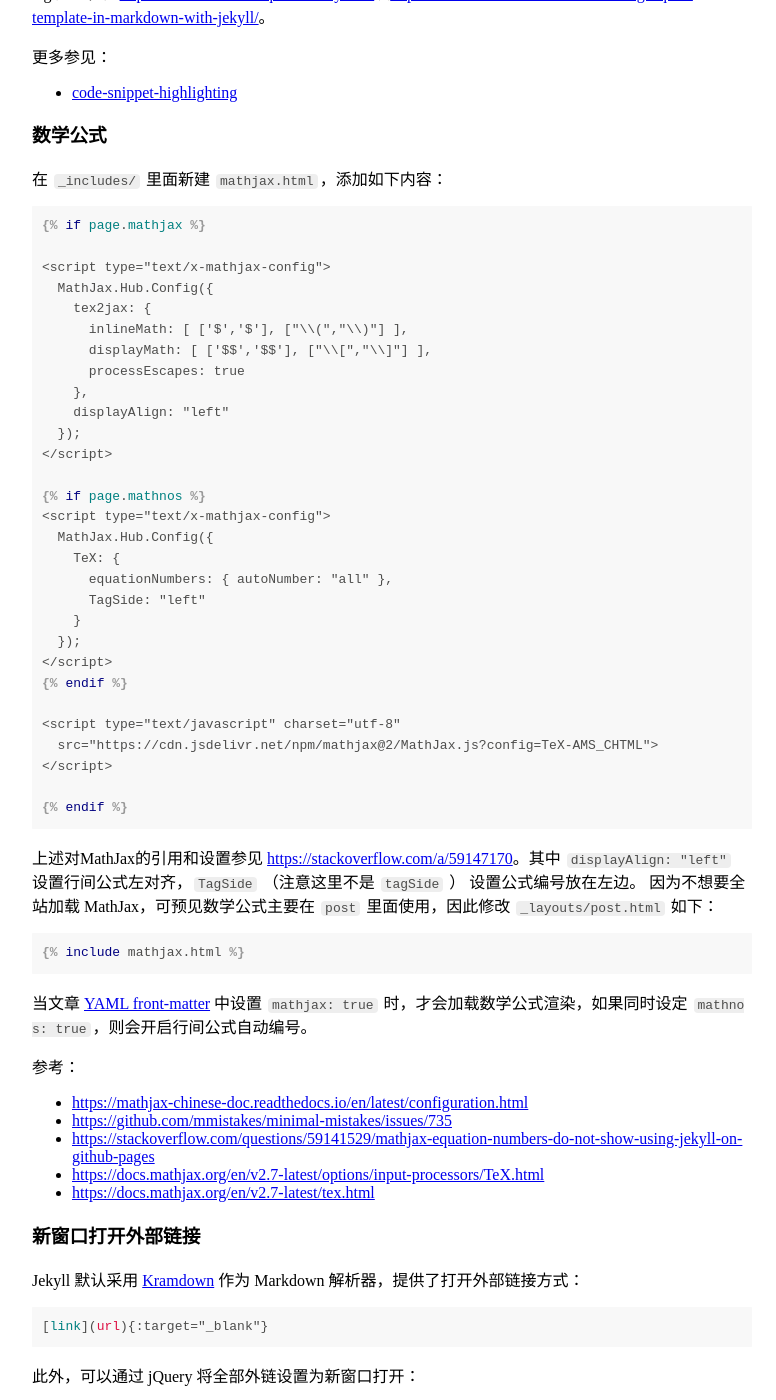
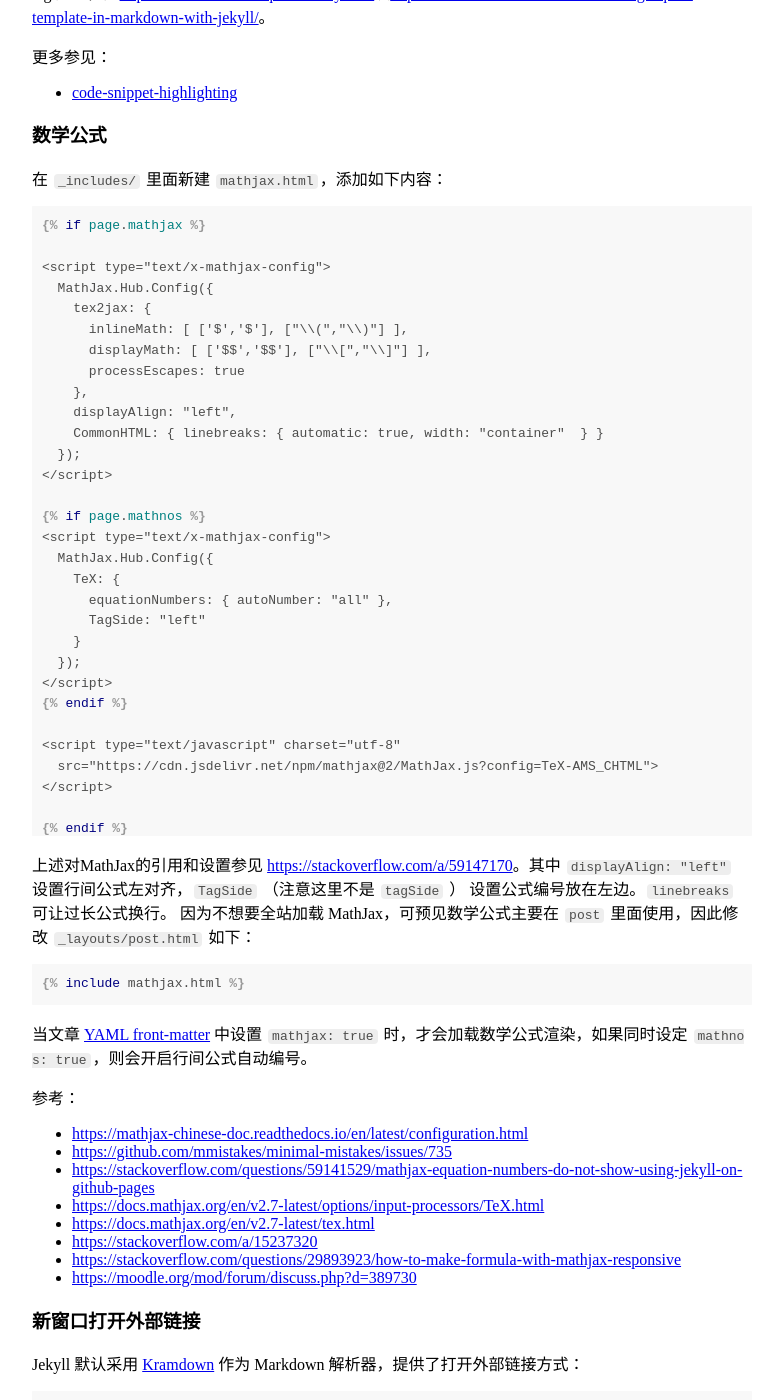
Before and after one commit to xienotes/xienotes.github.io, a Jekyll site: the page built from _posts/2020-04-25-用GitHub-Pages搭建博客及Jekyll主题设置.md, in a window 1280 px wide and 1400 px high, scrolled down 7960 px. Shown: the whole window, without its empty margins (248-1024 px from the left). Built offline with Jekyll 4.4.1, drawn with Linux system fonts in a browser that asks for light colours.

Commit message:
add line breaks for long mathjax equations

````diff
--- a/_includes/mathjax.html
+++ b/_includes/mathjax.html
@@ -7,7 +7,8 @@
       displayMath: [ ['$$','$$'], ["\\[","\\]"] ],
       processEscapes: true
     },
-    displayAlign: "center"
+    displayAlign: "center",
+    CommonHTML: { linebreaks: { automatic: true, width: "container"  } }
   });
 </script>
 
--- a/_layouts/default.html
+++ b/_layouts/default.html
@@ -14,7 +14,7 @@
     <meta name='viewport' content='width=device-width, initial-scale=1'>
 
     <style>
-        @media screen and (max-width: 560px) {
+        @media screen and (max-width: 768px) {
             ul,ol {
                 padding-left: 20px;
             }
--- a/_posts/2020-04-25-用GitHub-Pages搭建博客及Jekyll主题设置.md
+++ b/_posts/2020-04-25-用GitHub-Pages搭建博客及Jekyll主题设置.md
@@ -360,7 +360,8 @@
       displayMath: [ ['$$','$$'], ["\\[","\\]"] ],
       processEscapes: true
     },
-    displayAlign: "left"
+    displayAlign: "left",
+    CommonHTML: { linebreaks: { automatic: true, width: "container"  } }
   });
 </script>
 
@@ -382,7 +383,7 @@
 {% endif %}
 ```
 {% endraw %}
-上述对MathJax的引用和设置参见 [https://stackoverflow.com/a/59147170](https://stackoverflow.com/a/59147170){:target="_blank"}。其中 `displayAlign: "left"` 设置行间公式左对齐，`TagSide` （注意这里不是 `tagSide` ） 设置公式编号放在左边。
+上述对MathJax的引用和设置参见 [https://stackoverflow.com/a/59147170](https://stackoverflow.com/a/59147170){:target="_blank"}。其中 `displayAlign: "left"` 设置行间公式左对齐，`TagSide` （注意这里不是 `tagSide` ） 设置公式编号放在左边。`linebreaks` 可让过长公式换行。
 因为不想要全站加载 MathJax，可预见数学公式主要在 `post` 里面使用，因此修改 `_layouts/post.html` 如下：
 
 {% raw %}
@@ -400,6 +401,9 @@
 * [https://stackoverflow.com/questions/59141529/mathjax-equation-numbers-do-not-show-using-jekyll-on-github-pages](https://stackoverflow.com/questions/59141529/mathjax-equation-numbers-do-not-show-using-jekyll-on-github-pages){:target="_blank"}
 * [https://docs.mathjax.org/en/v2.7-latest/options/input-processors/TeX.html](https://docs.mathjax.org/en/v2.7-latest/options/input-processors/TeX.html){:target="_blank"}
 * [https://docs.mathjax.org/en/v2.7-latest/tex.html](https://docs.mathjax.org/en/v2.7-latest/tex.html){:target="_blank"}
+* [https://stackoverflow.com/a/15237320](https://stackoverflow.com/a/15237320){:target="_blank"}
+* [https://stackoverflow.com/questions/29893923/how-to-make-formula-with-mathjax-responsive](https://stackoverflow.com/questions/29893923/how-to-make-formula-with-mathjax-responsive){:target="_blank"}
+* [https://moodle.org/mod/forum/discuss.php?d=389730](https://moodle.org/mod/forum/discuss.php?d=389730){:target="_blank"}
 
 
 ### 新窗口打开外部链接
````
Also changed, not shown: other parts of _includes/mathjax.html (+1 -1 lines), _posts/2020-04-26-sample-blog-post.md (added, +19 -0 lines).
